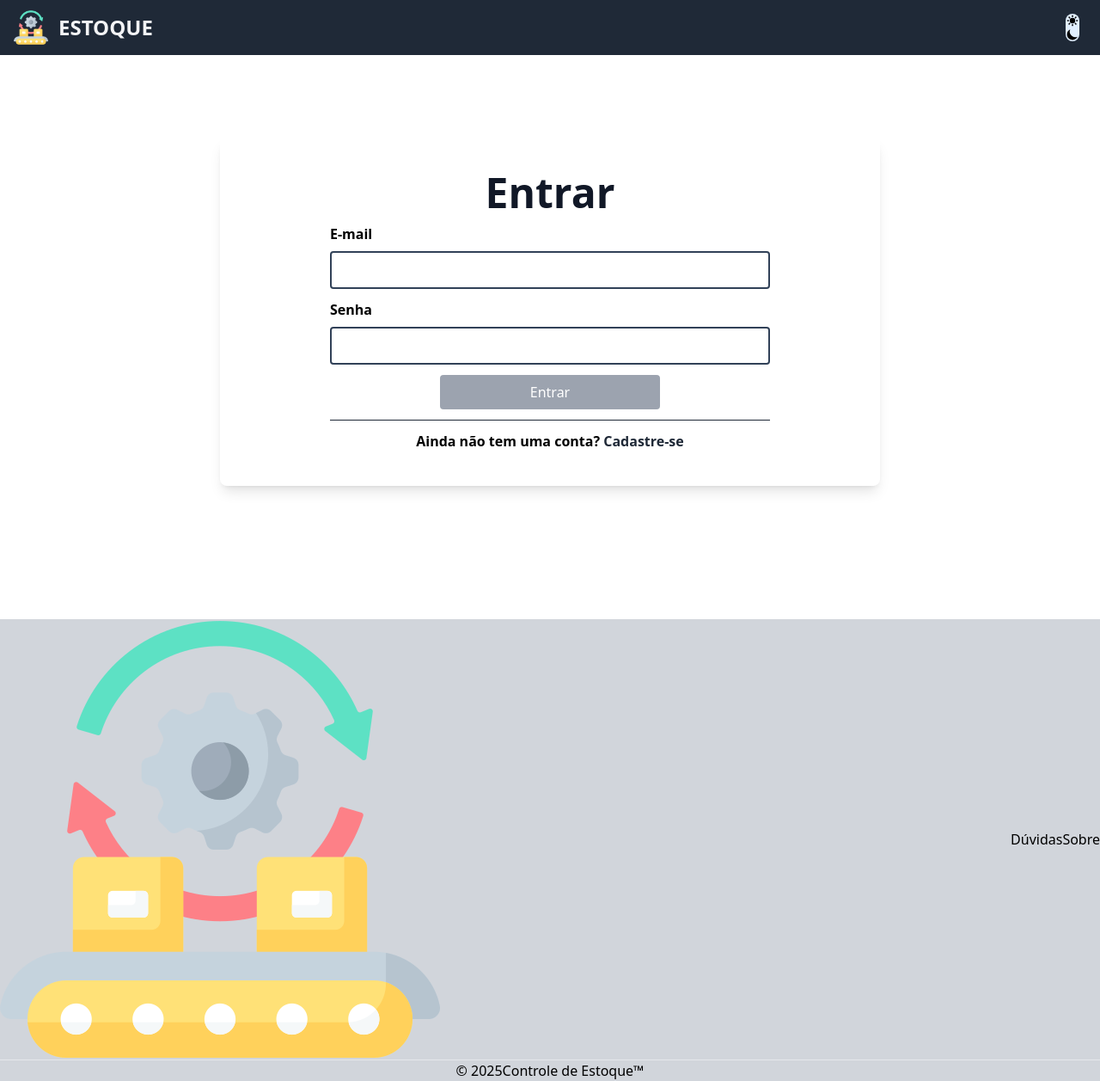
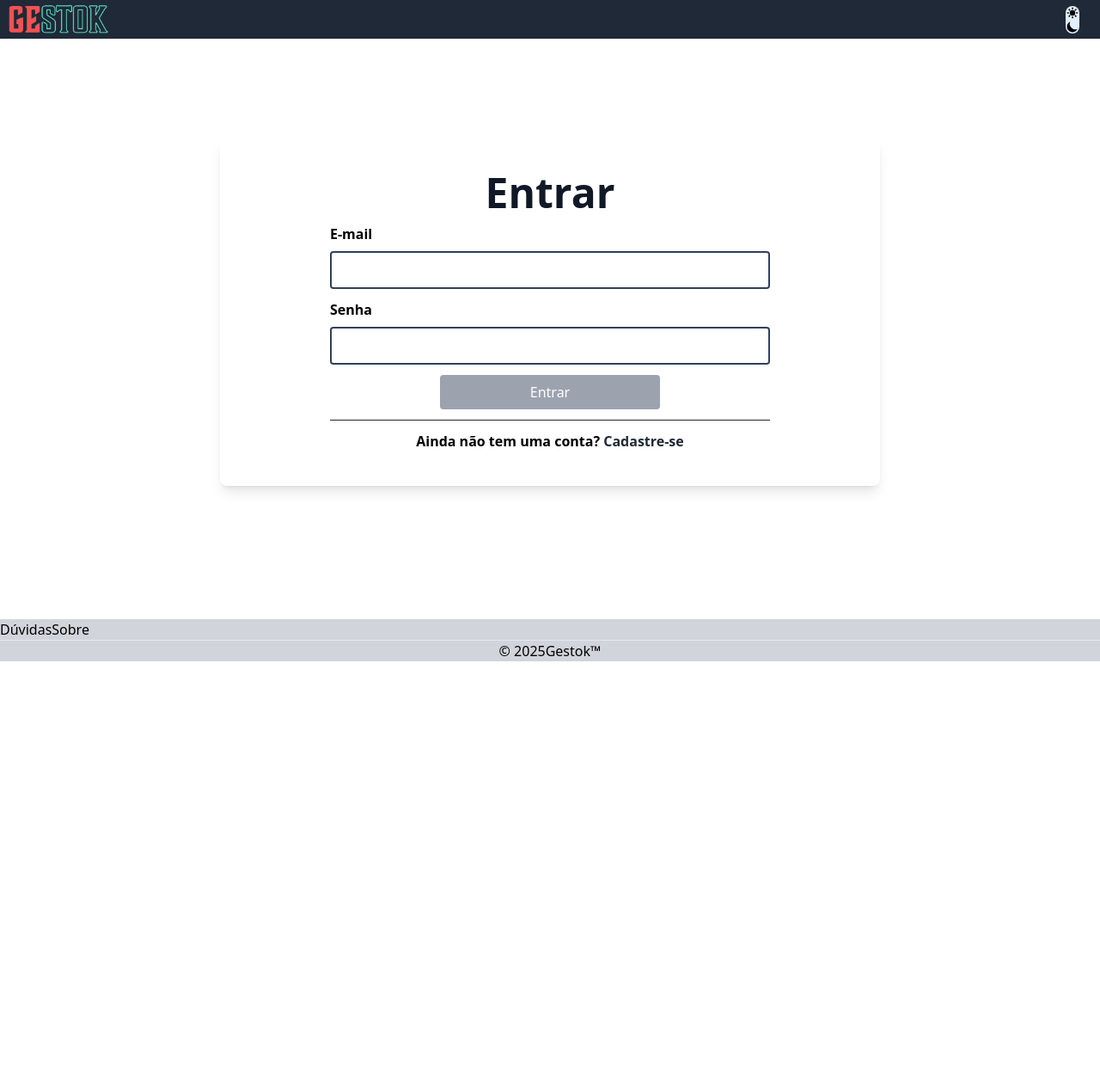
Before and after one commit to alanalvess/estoque-frontend, a React (Vite) app: page / in a window 1280 px wide. Shown: the whole page at 86% size. After the commit the page ends 800 px from the top, so only its background shows below. Built offline with nearby package versions, Linux system fonts and the light colour scheme; no server answers.

Commit message:
Correção Logo, navbar e footer

```diff
--- a/index.html
+++ b/index.html
@@ -4,7 +4,7 @@
     <meta charset="UTF-8"/>
     <link rel="icon" type="image/svg+xml" href="./src/assets/images/logo.png"/>
     <meta name="viewport" content="width=device-width, initial-scale=1.0"/>
-    <title>Controle de Estoque</title>
+    <title>Gestok</title>
 </head>
 <body>
 <div id="root"></div>
--- a/src/components/footerElement/FooterElement.tsx
+++ b/src/components/footerElement/FooterElement.tsx
@@ -7,7 +7,7 @@ import {
     FooterLinkGroup
 } from 'flowbite-react';
 
-import Logo from '../../assets/images/logo.png';
+import Logo from '../../assets/images/gestok.png';
 
 function FooterElement() {
 
@@ -16,12 +16,6 @@ function FooterElement() {
             <Footer container className='rounded-none bg-gray-300 w-full overflow-x-auto'>
                 <div className='w-full text-center overflow-x-auto'>
                     <div className='w-full justify-between sm:flex sm:items-center sm:justify-between'>
-                        <FooterBrand
-                            href={Logo}
-                            src={Logo}
-                            alt='Controle de Estoque'
-                            // name='Controle de Estoque'
-                        />
                         <FooterLinkGroup>
                             <FooterLink href='/duvidas'>Dúvidas</FooterLink>
                             <FooterLink href='sobre'>Sobre</FooterLink>
@@ -33,7 +27,7 @@ function FooterElement() {
 
                     <FooterCopyright
                         href='produtos/all'
-                        by='Controle de Estoque™'
+                        by='Gestok™'
                         year={2025}
                     />
                 </div>
--- a/src/components/navbarElement/NavbarElement.tsx
+++ b/src/components/navbarElement/NavbarElement.tsx
@@ -5,7 +5,7 @@ import {SignOut} from '@phosphor-icons/react'
 import {AuthContext} from '../../contexts/AuthContext'
 import {Toast, ToastAlerta} from '../../utils/ToastAlerta'
 
-import Logo from '../../assets/images/logo.png'
+import Logo from '../../assets/images/gestok.png'
 
 import {Button, DarkThemeToggle, Navbar, NavbarBrand} from 'flowbite-react'
 
@@ -30,8 +30,8 @@ function NavbarElement() {
                     <NavbarBrand>
                         <Link to='/login' className='text-2xl font-bold uppercase'>
                             <div className='flex items-center justify-center gap-3'>
-                                <img src={Logo} alt='produto' className='max-w-10 ml-2 my-3'/>
-                                <h1 className='text-gray-100'>Estoque</h1>
+                                <img src={Logo} alt='Gestok' className='max-w-30 ml-2 my-3'/>
+
                             </div>
                         </Link>
                     </NavbarBrand>
@@ -58,8 +58,8 @@ function NavbarElement() {
                     <NavbarBrand>
                         <Link to='/login' className='text-2xl font-bold uppercase'>
                             <div className='flex items-center justify-center gap-3'>
-                                <img src={Logo} alt='produto' className='max-w-10 ml-2 my-3'/>
-                                <h1 className='text-gray-100'>Estoque</h1>
+                                <img src={Logo} alt='Gestok' className='max-w-30 '/>
+
                             </div>
                         </Link>
                     </NavbarBrand>
```
Also changed, not shown: src/assets/images/gestok.png (added).
